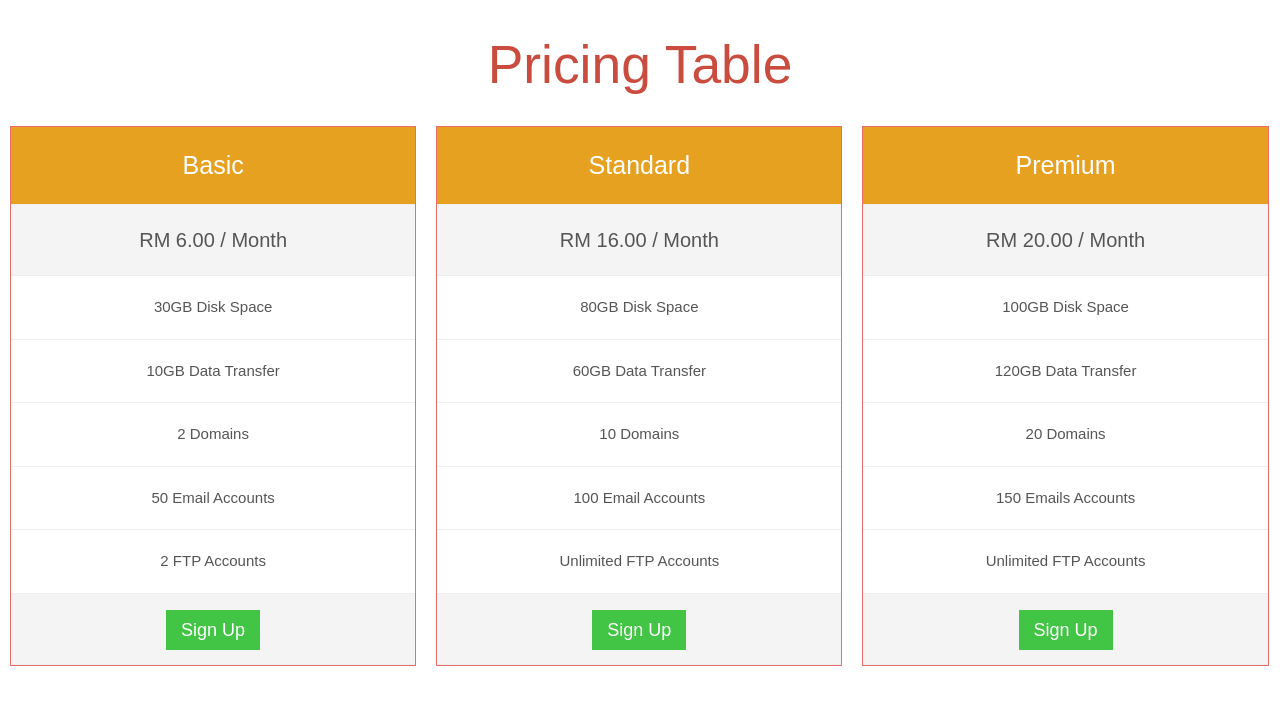
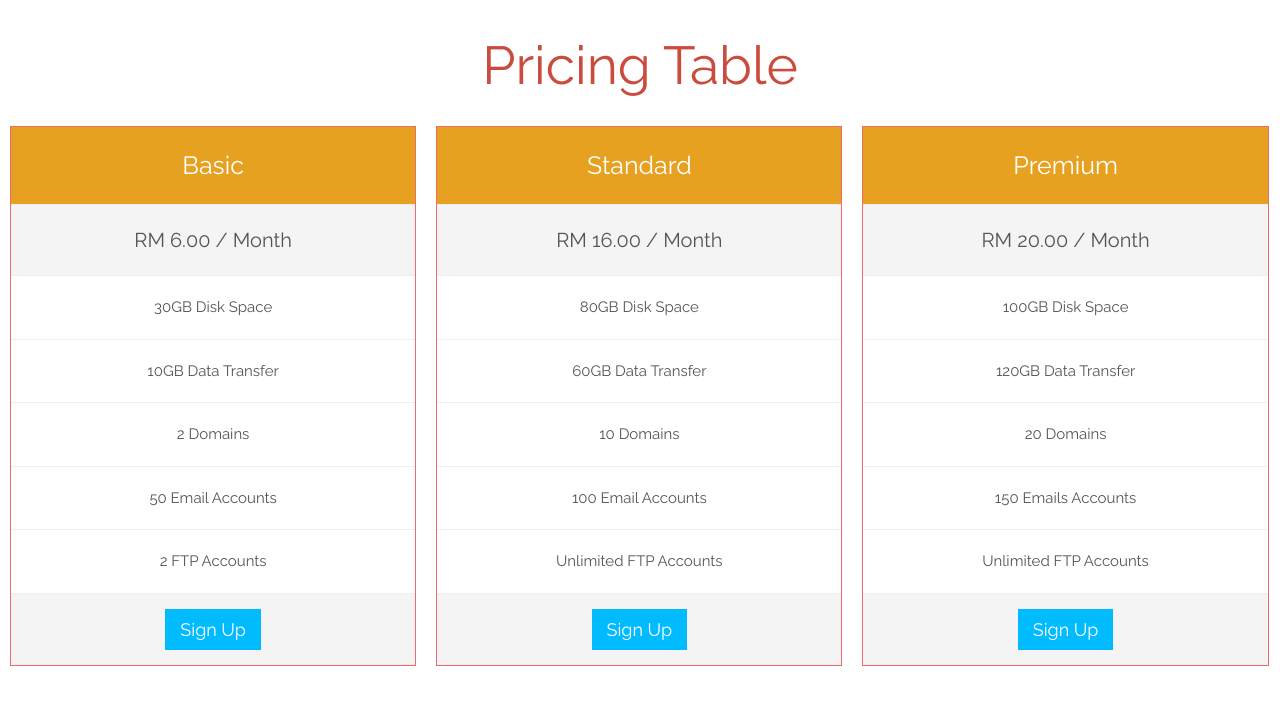
Before and after one commit to Padman83/Web-Hosting-Pricing, a plain HTML site: page index.html in a window 1280 px wide. Drawn offline with nearby package versions, Linux system fonts and the light colour scheme.

Commit message:
Updated font family and button background colour.

```diff
--- a/style.css
+++ b/style.css
@@ -1,5 +1,7 @@
+@import url('https://fonts.googleapis.com/css?family=Raleway&display=swap');
+
 body {
-    font-family: "arial", san-serif;
+    font-family: 'Raleway', sans-serif;
     background: white;
     color: rgb(202, 76, 62);
 }
@@ -52,7 +54,7 @@ h2 {
 }
 
 .button {
-    background-color: rgb(66, 196, 68);
+    background-color: rgb(0, 188, 255);
     border: none;
     color: #fff;
     padding: 10px 15px;
```
